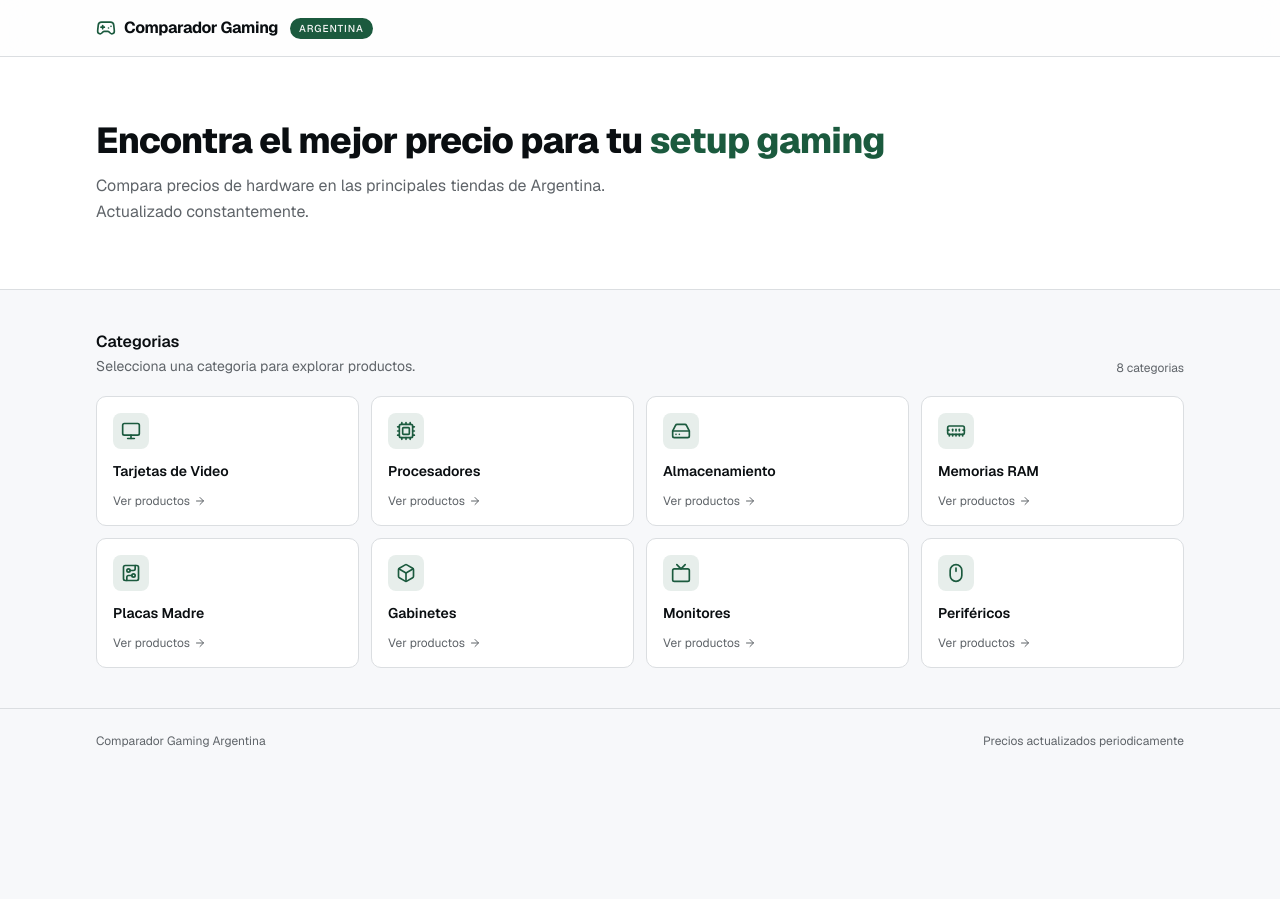
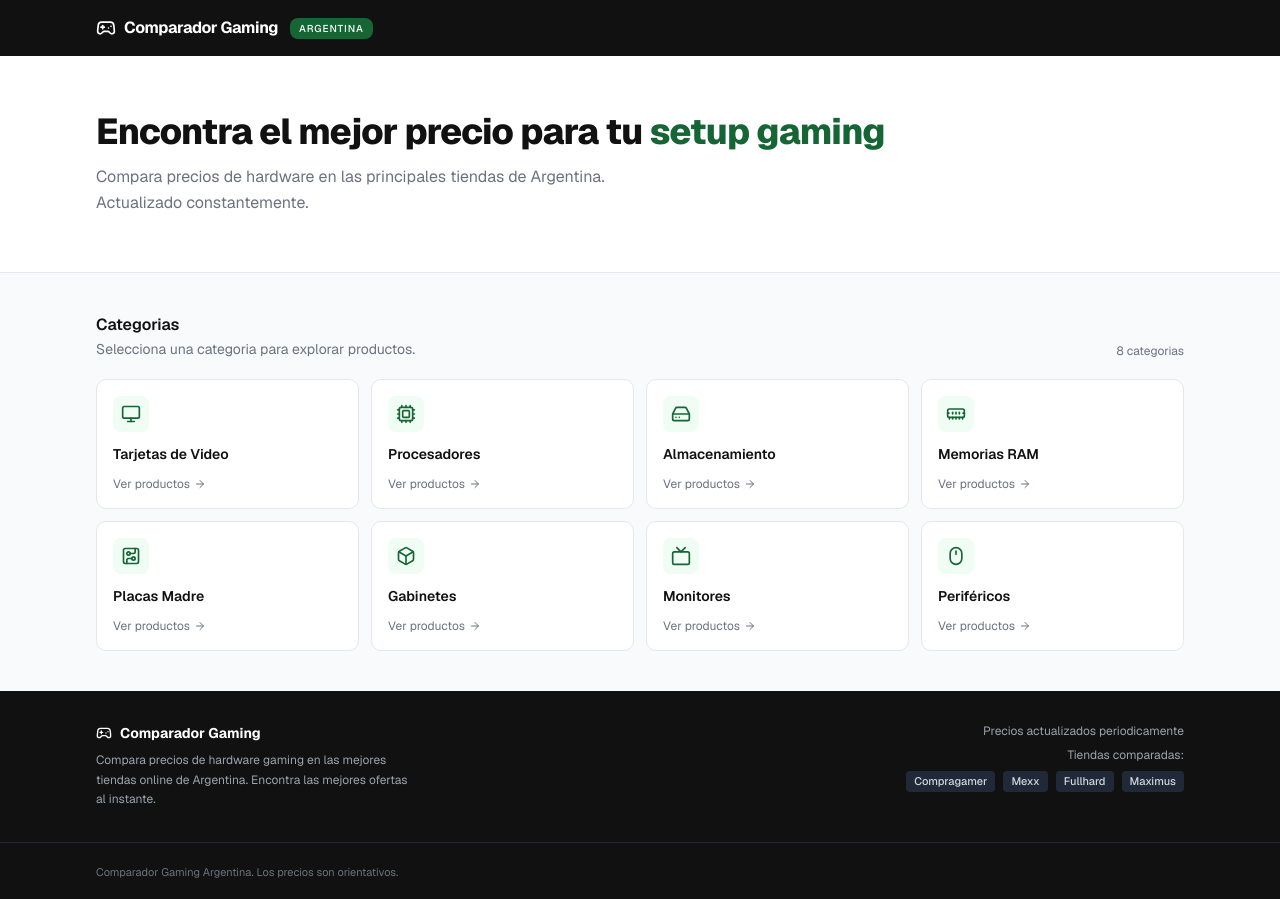
Before and after one commit to cordobamartingonzalo/comparadordepreciosgaming, a Next.js app: page / in a window 1280 px wide. Before the commit the page ends 800 px from the top, so only its background shows below. Built offline with nearby package versions, Linux system fonts and the light colour scheme.

Commit message:
refactor: update color scheme and footer design
Update globals.css tokens, page.tsx, and category page with exact hex styling

Co-authored-by: Martin Gonzalo Cordoba <52433230+cordobamartingonzalo@users.noreply.github.com>

```diff
--- a/app/categoria/[slug]/page.tsx
+++ b/app/categoria/[slug]/page.tsx
@@ -61,17 +61,17 @@ export default function CategoryPage({
   }, [params])
 
   return (
-    <div className="min-h-screen bg-background">
-      {/* ── Header ── */}
-      <header className="sticky top-0 z-40 border-b border-border bg-card/80 backdrop-blur-md">
+    <div className="flex min-h-screen flex-col bg-background">
+      {/* ── Navbar ── */}
+      <header className="sticky top-0 z-40 bg-[#111111]">
         <div className="mx-auto flex h-14 max-w-6xl items-center gap-3 px-4 lg:px-8">
           <Link href="/" className="flex items-center gap-2">
-            <Gamepad2 className="size-5 text-primary" />
-            <span className="text-base font-bold tracking-tight text-foreground">
+            <Gamepad2 className="size-5 text-white" />
+            <span className="text-base font-bold tracking-tight text-white">
               Comparador Gaming
             </span>
           </Link>
-          <Badge className="bg-primary text-primary-foreground text-[10px] uppercase tracking-widest">
+          <Badge className="rounded-md bg-[#166534] text-white text-[10px] uppercase tracking-widest border-transparent hover:bg-[#166534]">
             Argentina
           </Badge>
         </div>
@@ -89,7 +89,7 @@ export default function CategoryPage({
           </Link>
 
           <div className="flex items-center gap-3">
-            <div className="flex size-9 items-center justify-center rounded-md bg-primary/10 text-primary sm:size-10">
+            <div className="flex size-9 items-center justify-center rounded-md bg-[#f0fdf4] text-[#166534] sm:size-10">
               <Icon className="size-5" />
             </div>
             <div>
@@ -105,10 +105,10 @@ export default function CategoryPage({
       </section>
 
       {/* ── Product grid ── */}
-      <main className="mx-auto max-w-6xl px-4 py-8 lg:px-8 lg:py-10">
+      <main className="mx-auto w-full max-w-6xl flex-1 px-4 py-8 lg:px-8 lg:py-10">
         {loading ? (
           <div className="flex flex-col items-center justify-center gap-3 py-20 text-muted-foreground">
-            <Loader2 className="size-5 animate-spin text-primary" />
+            <Loader2 className="size-5 animate-spin text-[#166534]" />
             <span className="text-sm">Cargando productos...</span>
           </div>
         ) : products.length === 0 ? (
@@ -122,17 +122,22 @@ export default function CategoryPage({
           <>
             <div className="mb-5">
               <span className="text-sm text-muted-foreground">
-                {products.length} {products.length === 1 ? "producto" : "productos"}
+                {products.length}{" "}
+                {products.length === 1 ? "producto" : "productos"}
               </span>
             </div>
             <div className="grid grid-cols-2 gap-3 md:grid-cols-3 lg:grid-cols-4">
               {products.map((p) => (
-                <Link key={p.id} href={`/producto/${p.id}`} className="group">
-                  <div className="flex h-full flex-col justify-between rounded-lg border border-border bg-card p-3 transition-all duration-150 hover:border-primary/50 hover:shadow-sm sm:p-4">
+                <Link
+                  key={p.id}
+                  href={`/producto/${p.id}`}
+                  className="group"
+                >
+                  <div className="flex h-full flex-col justify-between rounded-lg border border-border bg-card p-3 transition-all duration-150 hover:border-[#166534] hover:shadow-sm sm:p-4">
                     <span className="text-sm font-semibold leading-snug text-foreground">
                       {p.name}
                     </span>
-                    <span className="mt-3 flex items-center gap-1 text-xs text-muted-foreground transition-colors group-hover:text-primary">
+                    <span className="mt-3 flex items-center gap-1 text-xs text-muted-foreground transition-colors group-hover:text-[#166534]">
                       Ver comparativa
                       <ArrowRight className="size-3 transition-transform group-hover:translate-x-0.5" />
                     </span>
@@ -145,14 +150,50 @@ export default function CategoryPage({
       </main>
 
       {/* ── Footer ── */}
-      <footer className="border-t border-border">
-        <div className="mx-auto flex max-w-6xl items-center justify-between px-4 py-6 lg:px-8">
-          <span className="text-xs text-muted-foreground">
-            Comparador Gaming Argentina
-          </span>
-          <span className="text-xs text-muted-foreground">
-            Precios actualizados periodicamente
-          </span>
+      <footer className="bg-[#111111]">
+        <div className="mx-auto grid max-w-6xl gap-6 px-4 py-8 sm:grid-cols-2 lg:px-8">
+          {/* Left column */}
+          <div className="flex flex-col gap-2">
+            <div className="flex items-center gap-2">
+              <Gamepad2 className="size-4 text-white" />
+              <span className="text-sm font-bold text-white">
+                Comparador Gaming
+              </span>
+            </div>
+            <p className="max-w-xs text-xs leading-relaxed text-[#9ca3af]">
+              Compara precios de hardware gaming en las mejores tiendas online
+              de Argentina. Encontra las mejores ofertas al instante.
+            </p>
+          </div>
+
+          {/* Right column */}
+          <div className="flex flex-col gap-2 sm:items-end sm:text-right">
+            <span className="text-xs text-[#9ca3af]">
+              Precios actualizados periodicamente
+            </span>
+            <span className="text-xs text-[#9ca3af]">
+              Tiendas comparadas:
+            </span>
+            <div className="flex flex-wrap gap-2 sm:justify-end">
+              {["Compragamer", "Mexx", "Fullhard", "Maximus"].map((store) => (
+                <span
+                  key={store}
+                  className="rounded bg-[#1f2937] px-2 py-0.5 text-[11px] font-medium text-[#d1d5db]"
+                >
+                  {store}
+                </span>
+              ))}
+            </div>
+          </div>
+        </div>
+
+        {/* Bottom line */}
+        <div className="border-t border-[#1f2937]">
+          <div className="mx-auto max-w-6xl px-4 py-4 lg:px-8">
+            <span className="text-[11px] text-[#6b7280]">
+              Comparador Gaming Argentina. Los precios son orientativos.
+            </span>
+          </div>
         </div>
       </footer>
     </div>
--- a/app/globals.css
+++ b/app/globals.css
@@ -47,41 +47,41 @@
   --radius-4xl: calc(var(--radius) + 16px);
 }
 
-/* Light professional theme — Maximus / Compragamer inspired */
+/* Clean white + carbon navbar/footer — inspired by Maximus Gaming AR */
 :root {
   --radius: 0.625rem;
-  --background: oklch(0.98 0.002 250);
-  --foreground: oklch(0.16 0.01 250);
-  --card: oklch(1 0 0);
-  --card-foreground: oklch(0.16 0.01 250);
-  --popover: oklch(1 0 0);
-  --popover-foreground: oklch(0.16 0.01 250);
-  --primary: oklch(0.42 0.08 160);
-  --primary-foreground: oklch(0.98 0 0);
-  --secondary: oklch(0.96 0.003 250);
-  --secondary-foreground: oklch(0.25 0.01 250);
-  --muted: oklch(0.96 0.003 250);
-  --muted-foreground: oklch(0.50 0.01 250);
-  --accent: oklch(0.42 0.08 160);
-  --accent-foreground: oklch(0.98 0 0);
-  --destructive: oklch(0.58 0.22 25);
-  --border: oklch(0.90 0.005 250);
-  --input: oklch(0.90 0.005 250);
-  --ring: oklch(0.42 0.08 160);
-  --glow: oklch(0.42 0.08 160 / 8%);
-  --chart-1: oklch(0.42 0.08 160);
-  --chart-2: oklch(0.55 0.12 200);
-  --chart-3: oklch(0.60 0.14 280);
-  --chart-4: oklch(0.70 0.14 85);
-  --chart-5: oklch(0.60 0.18 25);
-  --sidebar: oklch(1 0 0);
-  --sidebar-foreground: oklch(0.16 0.01 250);
-  --sidebar-primary: oklch(0.42 0.08 160);
-  --sidebar-primary-foreground: oklch(0.98 0 0);
-  --sidebar-accent: oklch(0.96 0.003 250);
-  --sidebar-accent-foreground: oklch(0.25 0.01 250);
-  --sidebar-border: oklch(0.90 0.005 250);
-  --sidebar-ring: oklch(0.42 0.08 160);
+  --background: #f9fafb;
+  --foreground: #111111;
+  --card: #ffffff;
+  --card-foreground: #111111;
+  --popover: #ffffff;
+  --popover-foreground: #111111;
+  --primary: #166534;
+  --primary-foreground: #ffffff;
+  --secondary: #f3f4f6;
+  --secondary-foreground: #1f2937;
+  --muted: #f3f4f6;
+  --muted-foreground: #6b7280;
+  --accent: #166534;
+  --accent-foreground: #ffffff;
+  --destructive: #dc2626;
+  --border: #e5e7eb;
+  --input: #e5e7eb;
+  --ring: #166534;
+  --glow: #16653414;
+  --chart-1: #166534;
+  --chart-2: #059669;
+  --chart-3: #6366f1;
+  --chart-4: #eab308;
+  --chart-5: #ef4444;
+  --sidebar: #ffffff;
+  --sidebar-foreground: #111111;
+  --sidebar-primary: #166534;
+  --sidebar-primary-foreground: #ffffff;
+  --sidebar-accent: #f3f4f6;
+  --sidebar-accent-foreground: #1f2937;
+  --sidebar-border: #e5e7eb;
+  --sidebar-ring: #166534;
 }
 
 @layer base {
--- a/app/layout.tsx
+++ b/app/layout.tsx
@@ -19,7 +19,7 @@ export const metadata: Metadata = {
 };
 
 export const viewport: Viewport = {
-  themeColor: "#f8f9fa",
+  themeColor: "#111111",
   width: "device-width",
   initialScale: 1,
 };
--- a/app/page.tsx
+++ b/app/page.tsx
@@ -29,40 +29,43 @@ const CATEGORY_ICONS: Record<string, React.ElementType> = {
 
 export default function HomePage() {
   return (
-    <div className="min-h-screen bg-background">
-      {/* ── Header ── */}
-      <header className="sticky top-0 z-40 border-b border-border bg-card/80 backdrop-blur-md">
+    <div className="flex min-h-screen flex-col bg-background">
+      {/* ── Navbar ── */}
+      <header className="sticky top-0 z-40 bg-[#111111]">
         <div className="mx-auto flex h-14 max-w-6xl items-center gap-3 px-4 lg:px-8">
           <Link href="/" className="flex items-center gap-2">
-            <Gamepad2 className="size-5 text-primary" />
-            <span className="text-base font-bold tracking-tight text-foreground">
+            <Gamepad2 className="size-5 text-white" />
+            <span className="text-base font-bold tracking-tight text-white">
               Comparador Gaming
             </span>
           </Link>
-          <Badge className="bg-primary text-primary-foreground text-[10px] uppercase tracking-widest">
+          <Badge className="rounded-md bg-[#166534] text-white text-[10px] uppercase tracking-widest border-transparent hover:bg-[#166534]">
             Argentina
           </Badge>
         </div>
       </header>
 
       {/* ── Hero ── */}
-      <section className="border-b border-border bg-card">
-        <div className="mx-auto max-w-6xl px-4 py-10 lg:px-8 lg:py-16">
+      <section className="bg-card border-b border-border">
+        <div className="mx-auto max-w-6xl px-4 py-10 lg:px-8 lg:py-14">
           <h2 className="text-balance text-2xl font-extrabold tracking-tight text-foreground sm:text-3xl lg:text-4xl">
             {"Encontra el mejor precio para tu"}
-            <span className="text-primary">{" setup gaming"}</span>
+            <span className="text-[#166534]">{" setup gaming"}</span>
           </h2>
           <p className="mt-3 max-w-lg text-sm leading-relaxed text-muted-foreground lg:text-base">
-            Compara precios de hardware en las principales tiendas de Argentina. Actualizado constantemente.
+            Compara precios de hardware en las principales tiendas de Argentina.
+            Actualizado constantemente.
           </p>
         </div>
       </section>
 
       {/* ── Categories ── */}
-      <main className="mx-auto max-w-6xl px-4 py-8 lg:px-8 lg:py-10">
+      <main className="mx-auto w-full max-w-6xl flex-1 px-4 py-8 lg:px-8 lg:py-10">
         <div className="mb-5 flex items-end justify-between">
           <div>
-            <h3 className="text-base font-semibold text-foreground">Categorias</h3>
+            <h3 className="text-base font-semibold text-foreground">
+              Categorias
+            </h3>
             <p className="mt-0.5 text-sm text-muted-foreground">
               Selecciona una categoria para explorar productos.
             </p>
@@ -76,10 +79,14 @@ export default function HomePage() {
           {CATEGORIES.map((cat) => {
             const Icon = CATEGORY_ICONS[cat.slug] ?? Box
             return (
-              <Link key={cat.slug} href={`/categoria/${cat.slug}`} className="group">
-                <div className="flex h-full flex-col gap-2 rounded-lg border border-border bg-card p-3 transition-all duration-150 hover:border-primary/50 hover:shadow-sm sm:gap-3 sm:p-4">
+              <Link
+                key={cat.slug}
+                href={`/categoria/${cat.slug}`}
+                className="group"
+              >
+                <div className="flex h-full flex-col gap-2 rounded-lg border border-border bg-card p-3 transition-all duration-150 hover:border-[#166534] hover:shadow-sm sm:gap-3 sm:p-4">
                   {/* Icon */}
-                  <div className="flex size-8 items-center justify-center rounded-md bg-primary/10 text-primary sm:size-9">
+                  <div className="flex size-8 items-center justify-center rounded-md bg-[#f0fdf4] text-[#166534] sm:size-9">
                     <Icon className="size-4 sm:size-5" />
                   </div>
 
@@ -89,7 +96,7 @@ export default function HomePage() {
                   </span>
 
                   {/* CTA */}
-                  <span className="mt-auto flex items-center gap-1 text-xs text-muted-foreground transition-colors group-hover:text-primary">
+                  <span className="mt-auto flex items-center gap-1 text-xs text-muted-foreground transition-colors group-hover:text-[#166534]">
                     Ver productos
                     <ArrowRight className="size-3 transition-transform group-hover:translate-x-0.5" />
                   </span>
@@ -101,14 +108,50 @@ export default function HomePage() {
       </main>
 
       {/* ── Footer ── */}
-      <footer className="border-t border-border">
-        <div className="mx-auto flex max-w-6xl items-center justify-between px-4 py-6 lg:px-8">
-          <span className="text-xs text-muted-foreground">
-            Comparador Gaming Argentina
-          </span>
-          <span className="text-xs text-muted-foreground">
-            Precios actualizados periodicamente
-          </span>
+      <footer className="bg-[#111111]">
+        <div className="mx-auto grid max-w-6xl gap-6 px-4 py-8 sm:grid-cols-2 lg:px-8">
+          {/* Left column */}
+          <div className="flex flex-col gap-2">
+            <div className="flex items-center gap-2">
+              <Gamepad2 className="size-4 text-white" />
+              <span className="text-sm font-bold text-white">
+                Comparador Gaming
+              </span>
+            </div>
+            <p className="max-w-xs text-xs leading-relaxed text-[#9ca3af]">
+              Compara precios de hardware gaming en las mejores tiendas online
+              de Argentina. Encontra las mejores ofertas al instante.
+            </p>
+          </div>
+
+          {/* Right column */}
+          <div className="flex flex-col gap-2 sm:items-end sm:text-right">
+            <span className="text-xs text-[#9ca3af]">
+              Precios actualizados periodicamente
+            </span>
+            <span className="text-xs text-[#9ca3af]">
+              Tiendas comparadas:
+            </span>
+            <div className="flex flex-wrap gap-2 sm:justify-end">
+              {["Compragamer", "Mexx", "Fullhard", "Maximus"].map((store) => (
+                <span
+                  key={store}
+                  className="rounded bg-[#1f2937] px-2 py-0.5 text-[11px] font-medium text-[#d1d5db]"
+                >
+                  {store}
+                </span>
+              ))}
+            </div>
+          </div>
+        </div>
+
+        {/* Bottom line */}
+        <div className="border-t border-[#1f2937]">
+          <div className="mx-auto max-w-6xl px-4 py-4 lg:px-8">
+            <span className="text-[11px] text-[#6b7280]">
+              Comparador Gaming Argentina. Los precios son orientativos.
+            </span>
+          </div>
         </div>
       </footer>
     </div>
```
